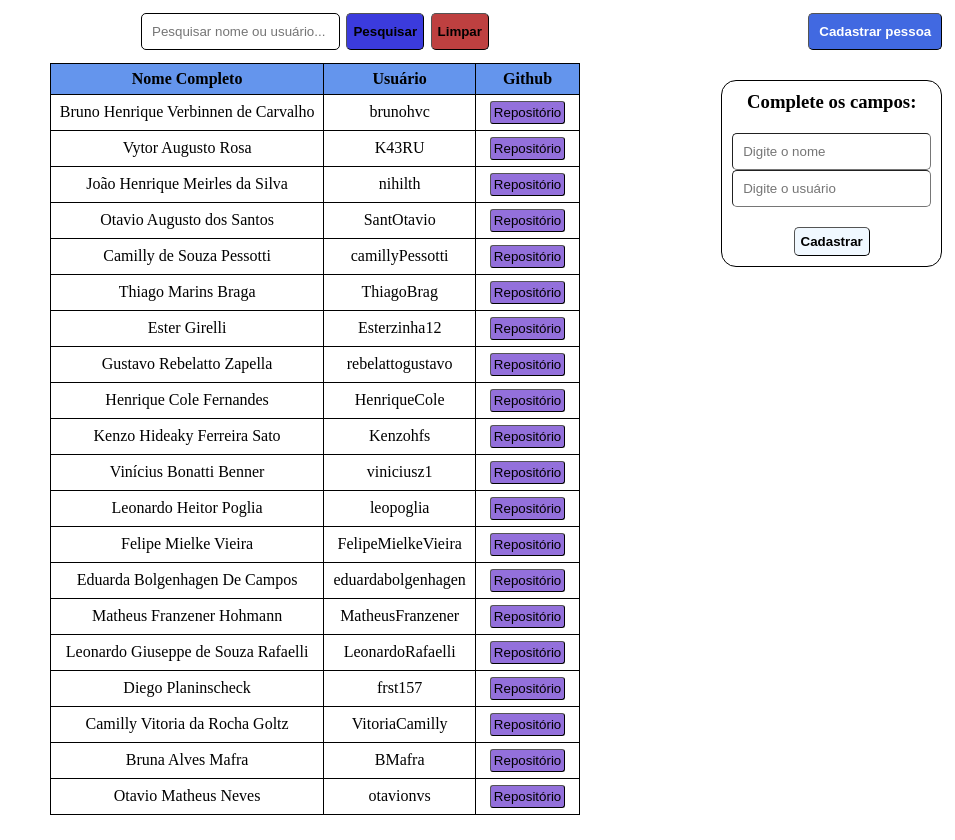
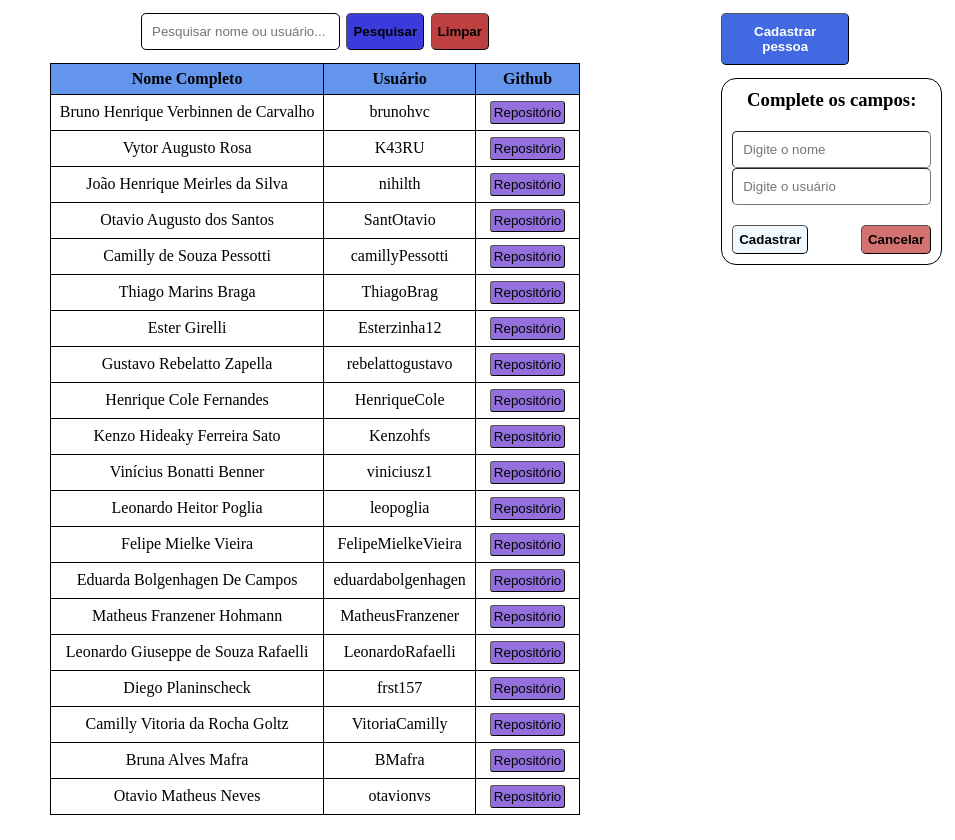
Before and after one commit to Kenzohfs/fetchRequisicao, a website: page public/index.html in a window 1280 px wide. Both pictures are taken after a click on the button "Cadastrar pessoa". Shown: the whole page, without its empty margins (325-1280 px from the left). Drawn offline with Linux system fonts and the light colour scheme.

Commit message:
update
falta fazer o botao ficar estático

```diff
--- a/public/script.js
+++ b/public/script.js
@@ -90,17 +90,14 @@ function criarBotao(username) {
 }
 
 function botaoCadastro() {
-    let botaoAtual = document.getElementById('botaoAtual');
-
-    if (botaoAtual) {
-        botaoAtual.remove();
-    }
-
+    const divCadastrar = document.createElement('div');
     const button = document.createElement('button');
 
-    button.id = 'botaoAtual'
+    button.id = 'botaoAtual';
+    divCadastrar.id = 'divCadastrar';
 
-    document.body.appendChild(button);
+    document.body.appendChild(divCadastrar);
+    divCadastrar.appendChild(button);
     button.innerText = "Cadastrar pessoa"
 
     button.onclick = criarModal;
@@ -108,6 +105,7 @@ function botaoCadastro() {
 
 function criarModal() {
     let modalAtual = document.querySelector('#modal');
+    let divCadastrar = document.querySelector('#divCadastrar');
 
     if (modalAtual) {
         modalAtual.remove();
@@ -122,7 +120,7 @@ function criarModal() {
     // fundo.style.opacity = '0.4';
 
     // document.body.appendChild(fundo);
-    document.body.appendChild(modal);
+    divCadastrar.appendChild(modal);
 
     conteudoModal(modal);
 }
@@ -170,18 +168,27 @@ function inputModal(main) {
 
 function botaoModal(footer) {
     const botaoCadastrarModal = document.createElement('button');
+    const botaoCancelarModal = document.createElement('button');
 
+    botaoCancelarModal.innerText = 'Cancelar';
     botaoCadastrarModal.innerText = 'Cadastrar';
-    botaoCadastrarModal.id = 'botaoCadastrarModal'
+
+    botaoCadastrarModal.id = 'botaoCadastrarModal';
+    botaoCancelarModal.id = 'botaoCancelarModal';
+
+    botaoCadastrarModal.style.backgroundColor = 'aliceblue';
+    botaoCancelarModal.style.backgroundColor = 'rgb(212, 113, 113)';
 
     footer.appendChild(botaoCadastrarModal);
+    footer.appendChild(botaoCancelarModal);
 
     botaoCadastrarModal.onclick = getInputValues;
+    botaoCancelarModal.onclick = cancelModal;
 }
 
 function getInputValues() {
-    let nome = document.querySelector('#inputName')
-    let username = document.querySelector('#inputUsername')
+    let nome = document.querySelector('#inputName');
+    let username = document.querySelector('#inputUsername');
 
     if (nome.value == '' || username.value == '') {
         alertModal(1);
@@ -200,6 +207,17 @@ function getInputValues() {
 
     alertModal(2);
     tabela(lista);
+}
+
+function cancelModal() {
+    let modal = document.querySelector("#modal");
+    let nome = document.querySelector('#inputName');
+    let username = document.querySelector('#inputUsername');
+
+    nome.value = '';
+    username.value = '';
+
+    modal.remove();
 }
 
 function alertModal(codigo) {
--- a/public/style.css
+++ b/public/style.css
@@ -44,6 +44,13 @@ th {
     margin: 0px 5px;
 }
 
+#divCadastrar {
+    float: right;
+    position: absolute;
+    top: 0;
+    right: 1vw;
+}
+
 #botaoAtual {
     margin: 1vw 0px;
     padding: 10px;
@@ -52,9 +59,7 @@ th {
     background-color: royalblue;
     color: white;
     font-weight: bold;
-    position: absolute;
-    top: 0;
-    right: 1vw;
+    width: 10vw;
 }
 
 body {
@@ -80,9 +85,6 @@ a {
     background-color: white;
     border-radius: 15px;
     border: 1px solid black;
-    top: 10vh;
-    right: 1vw;
-    position: absolute;
 }
 
 #headerModal {
@@ -102,15 +104,16 @@ a {
 }
 
 #footerModal {
+    display: flex;
     padding: 10px;
     text-align: center;
+    justify-content: space-between;
 }
 
-#botaoCadastrarModal {
+#botaoCadastrarModal, #botaoCancelarModal {
     padding: 6px;
     border-radius: 5px;
     border-width: 1px;
-    background-color: aliceblue;
     font-weight: bold;
 }
 
```
